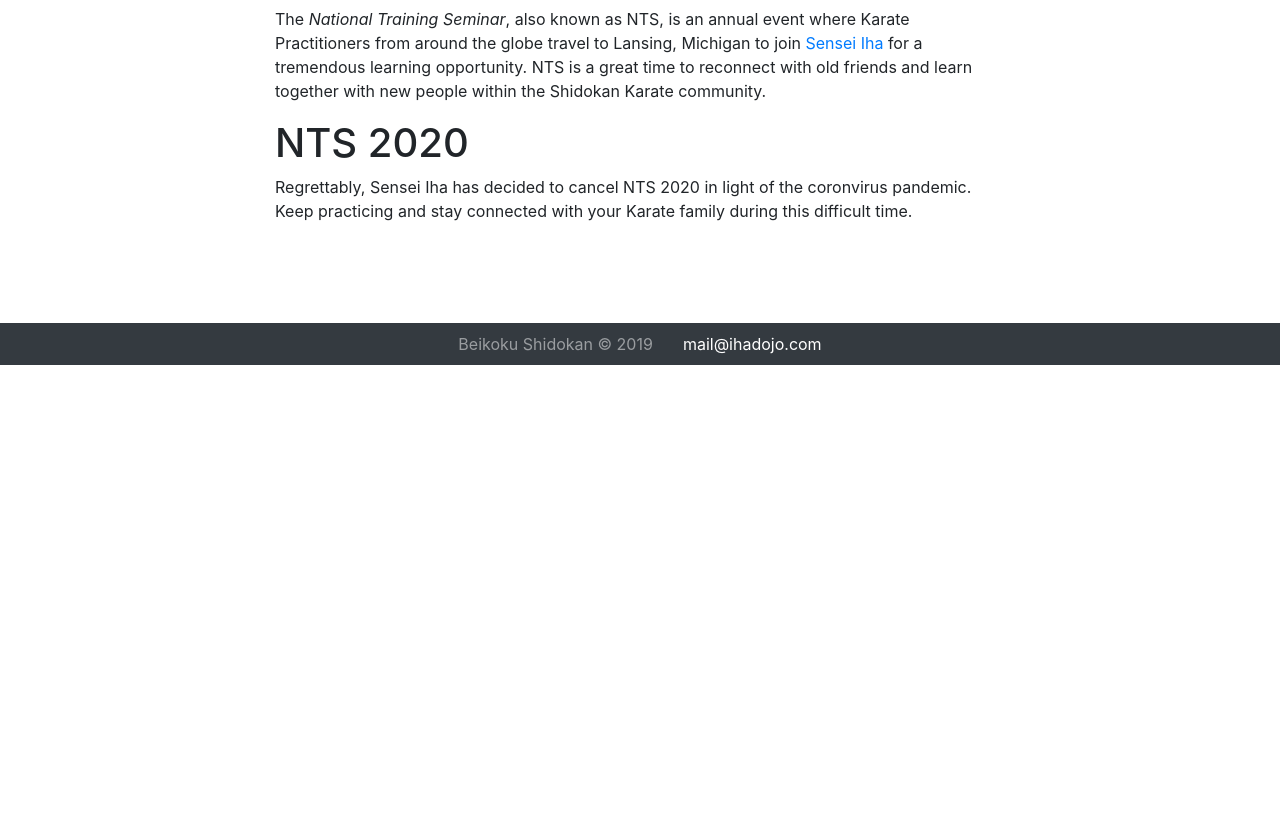
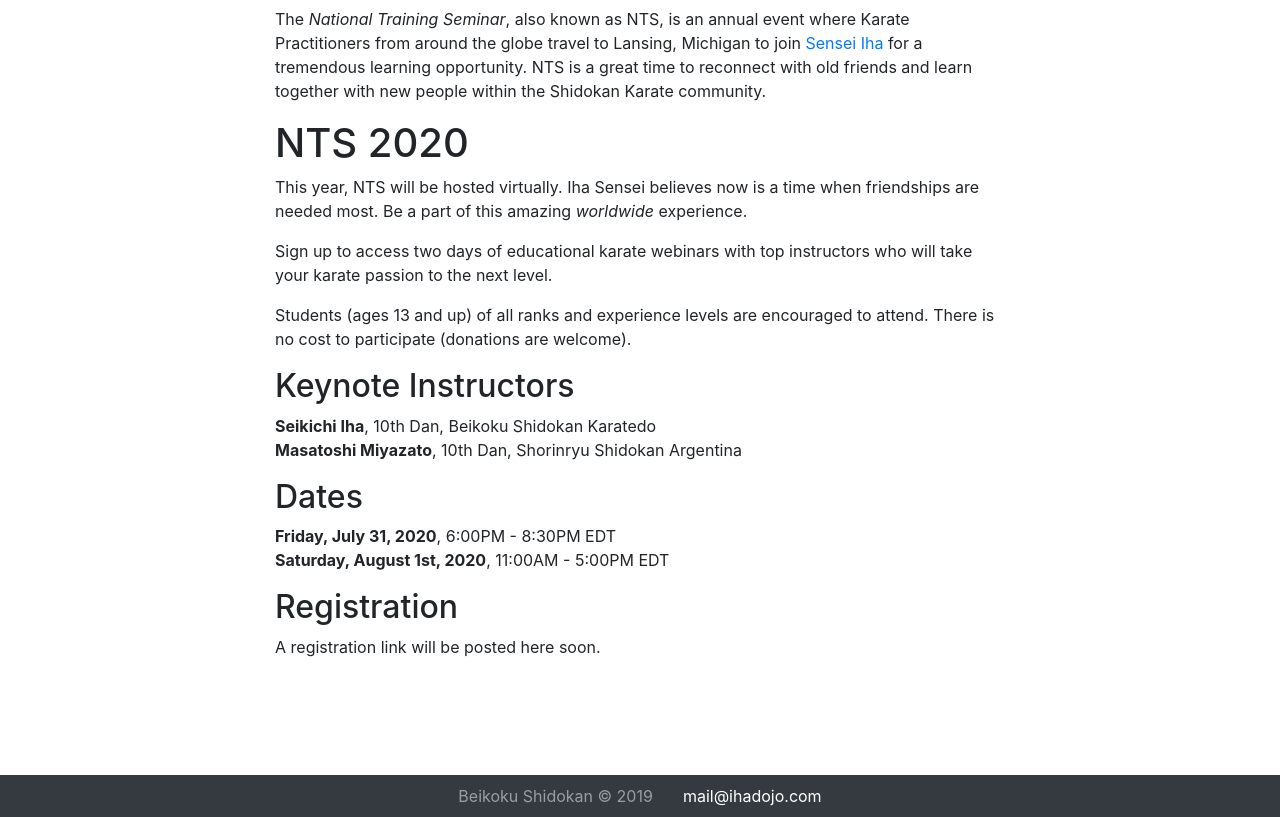
Before and after one commit to hendryau/ihadojo.com, an Angular app: page /nts in a window 1280 px wide. Shown: the part 466-1283 px from the top of the page. Before the commit the page ends 831 px from the top, so only its background shows below. Built offline with nearby package versions, Linux system fonts and the light colour scheme.

Commit message:
update nts info

```diff
--- a/src/app/event/events.ts
+++ b/src/app/event/events.ts
@@ -153,17 +153,18 @@
     content: `<div class="alert alert-warning">This event has been cancelled due to the coronavirus pandemic.</div>`,
   },
   {
-    title: "Dan Test",
+    title: "National Training Seminar (NTS)",
     location: "none",
-    date: "07/30/2020",
-    content: `<div class="alert alert-warning">This event has been cancelled due to the coronavirus pandemic.</div>`,
-  },
-  {
-    title: "National Training Seminar (NTS)",
-    location: "Lansing, Michigan",
     date: "07/31/2020",
-    endDate: "08/02/2020",
-    content: `<div class="alert alert-warning">This event has been cancelled due to the coronavirus pandemic.</div>`,
+    endDate: "08/01/2020",
+    content: `
+        <div>This year NTS will be hosted virtually. A registration link will be posted shortly.
+            For more information, visit <a href="/nts">ihadojo.com/nts</a>.
+        </div>
+        <br>
+        <div><b>Friday, July 31st</b> 6:30PM - 8:30PM EDT</div>
+        <div><b>Saturday, August 1st</b> 11:00AM - 5:00PM EDT</div>
+    `,
   },
   {
     title: "Canada Seminar",
--- a/src/app/pages/nts/nts-page.component.ts
+++ b/src/app/pages/nts/nts-page.component.ts
@@ -10,7 +10,21 @@
       <!-- TODO get some photos in there -->
 
       <iha-section [title]="'NTS 2020'">
-        Regrettably, Sensei Iha has decided to cancel NTS 2020 in light of the coronvirus pandemic. Keep practicing and stay connected with your Karate family during this difficult time.
+        <p>This year, NTS will be hosted virtually. Iha Sensei believes now is a time when friendships are needed most. Be a part of this
+            amazing <i>worldwide</i> experience.</p>
+        <p>Sign up to access two days of educational karate webinars with top instructors who will take your karate passion to the next level.</p>
+        <p>Students (ages 13 and up) of all ranks and experience levels are encouraged to attend. There is no cost to participate (donations are welcome).</p>
+        <iha-section [title]="'Keynote Instructors'" [hType]="'h2'">
+          <p><b>Seikichi Iha</b>, 10th Dan, Beikoku Shidokan Karatedo<br>
+            <b>Masatoshi Miyazato</b>, 10th Dan, Shorinryu Shidokan Argentina</p>
+        </iha-section>
+        <iha-section [title]="'Dates'" [hType]="'h2'">
+          <p><b>Friday, July 31, 2020</b>, 6:00PM - 8:30PM EDT<br>
+            <b>Saturday, August 1st, 2020</b>, 11:00AM - 5:00PM EDT</p>
+        </iha-section>
+        <iha-section [title]="'Registration'" [hType]="'h2'">
+          <p>A registration link will be posted here soon.</p>
+        </iha-section>
       </iha-section>
     </iha-section>
   `
```
Also changed, not shown: 1 other file (tests, documents, lock files or other folders).
